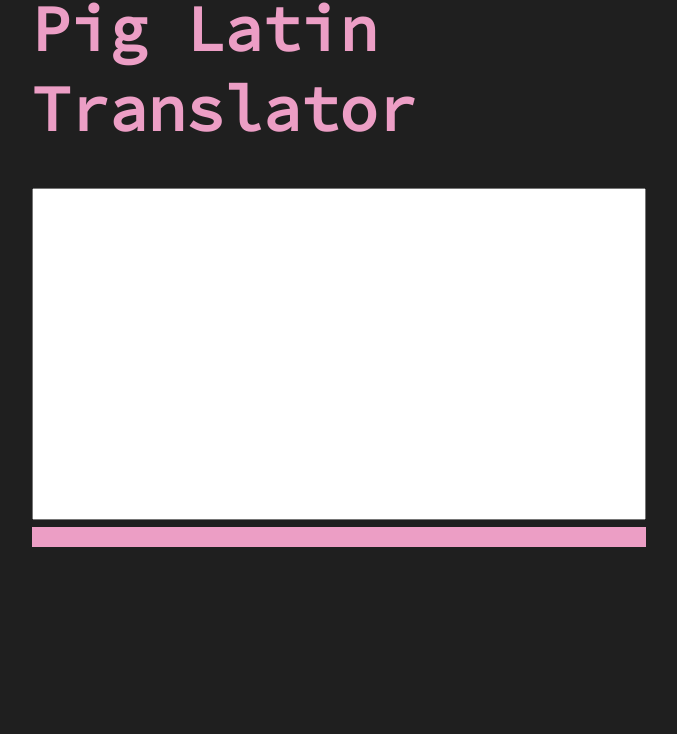
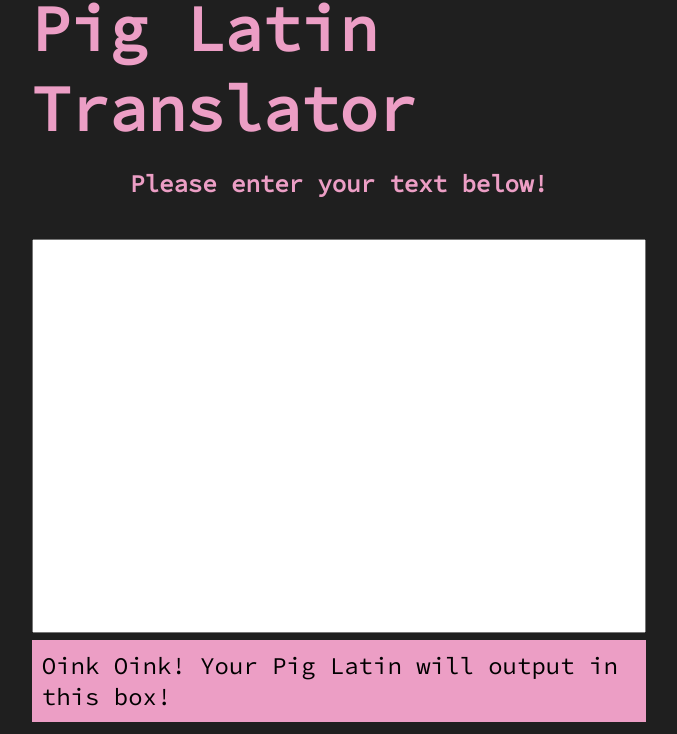
Before and after one commit to SMarsh-git/Pig-Latin-Translator, a plain HTML site: page index.html in a window 1280 px wide. Shown: the part 156-890 px from the top of the page, without its empty margins (301-978 px from the left). Before the commit the page ends 800 px from the top, so only its background shows below. Drawn offline with Linux system fonts and the light colour scheme.

Commit message:
Add files via upload

```diff
--- a/app.js
+++ b/app.js
@@ -2,6 +2,7 @@ const textInput = document.getElementById(`textInput`)
 const textOutput = document.getElementById(`textOutput`)
 const vowels = [`a`, `e`, `i`, `o`, `u`];
 const ending = `ay`
+
 textInput.addEventListener(`keyup`, (y) => {
     const input = y.target.value;
     const words = input.split(` `);
--- a/index.html
+++ b/index.html
@@ -12,9 +12,10 @@
         <header class="header">
             <img src="./img/icon.png" alt="Pig Icon" class="header_icon">
             <h1 class="header_title">Pig Latin Translator</h1>
+            <h2>Please enter your text below!</h2>
         </header>
-        <textarea id="textInput" name="text" rows="10" class="text-input"></textarea>
-        <p class="text-output" id="textOutput"></p>
+        <textarea id="textInput" rows="12" name="text" class="text-input"></textarea>
+        <p class="text-output" id="textOutput">Oink Oink! Your Pig Latin will output in this box!</p>
     </div>
     <script src="app.js"></script>
 </body>
--- a/style.css
+++ b/style.css
@@ -1,5 +1,4 @@
 @import url('https://fonts.googleapis.com/css2?family=Fredoka:wght@500&family=Source+Code+Pro&display=swap');
-
 * {
     margin:0;
     padding: 0;
@@ -8,22 +7,23 @@
     font-family: 'Fredoka', sans-serif;
     font-family: 'Source Code Pro', monospace;
 }
-
 html {
     background-color: rgb(31, 31, 31);
 }
-
 h1 {
     color: rgb(236, 158, 197);
     font-size: 64px;
 }
-
+h2 {
+    padding-top: 20px;
+    color: rgb(236, 158, 197);
+    font-size: 24px;
+}
 .container {
     max-width: 50%;
     margin: 0 auto;
     padding:1%;
 }
-
 .header {
     display: flex;
     flex-direction: column;
@@ -32,17 +32,14 @@ h1 {
     margin-bottom: 40px;
 
 }
-
 .header_icon {
     height: 100px;
 }
-
 .text-input {
     width: 100%;
     resize: none;
     padding: 10px;
 }
-
 .text-output {
     background-color: rgb(236, 158, 197);
     color: rgb(0, 0, 0);
```
